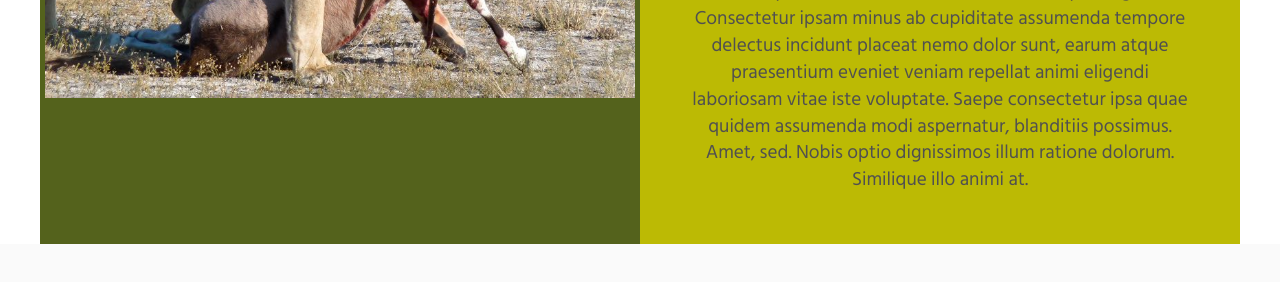
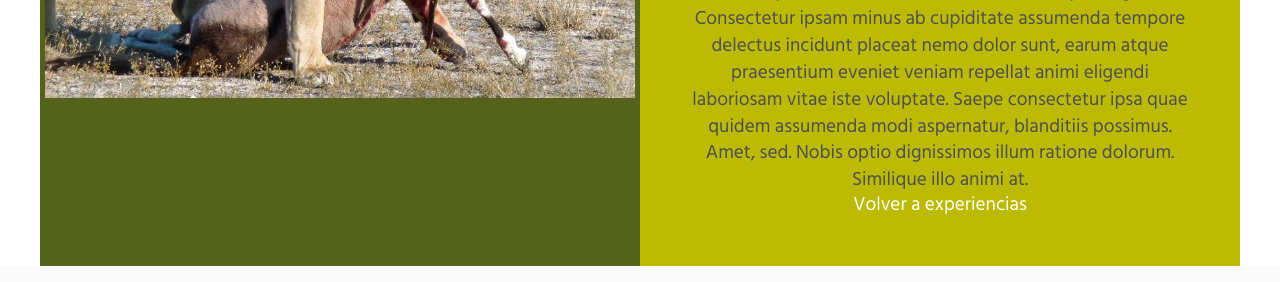
Before and after one commit to aaj2md/animalpreferido, a plain HTML site: page experiencia-1.html in a window 1280 px wide. Shown: the part 743-1025 px from the top of the page. Drawn offline with Linux system fonts and the light colour scheme.

Commit message:
enlace-experiencia

```diff
--- a/css/estilos-experiencias.css
+++ b/css/estilos-experiencias.css
@@ -49,6 +49,7 @@
 .zona-roja a{
     color: #ded6c0;
     text-decoration: none;
+
 }
 
 .zona-roja p{
@@ -61,6 +62,7 @@
 .zona-crema a{
     color: #ffffff;
     text-decoration: none;
+
 }
 
 .zona-roja a:hover, .zona-crema a:hover{
@@ -121,3 +123,11 @@
     background-color: #50505078;
     padding: 5px;
 }
+
+.volver{
+    font-size: larger;
+}
+
+.volver:hover{
+    color: orangered;
+}
--- a/experiencia-1.html
+++ b/experiencia-1.html
@@ -120,6 +120,7 @@
                     <h2>Conoce la experiencia de María en el delta del Okabango</h2>
                     <p>Lorem, ipsum dolor sit amet consectetur adipisicing elit. Saepe quo expedita unde officiis odio nesciunt magnam sapiente cum, modi excepturi nulla quas ipsam obcaecati in accusamus repudiandae consectetur assumenda harum libero vero dolorem laudantium. Maiores voluptatibus quaerat, libero veniam facere debitis unde harum dolor! Fugiat nisi architecto perspiciatis doloribus quidem!</p>
                     <p>Lorem ipsum dolor sit amet consectetur adipisicing elit. Consectetur ipsam minus ab cupiditate assumenda tempore delectus incidunt placeat nemo dolor sunt, earum atque praesentium eveniet veniam repellat animi eligendi laboriosam vitae iste voluptate. Saepe consectetur ipsa quae quidem assumenda modi aspernatur, blanditiis possimus. Amet, sed. Nobis optio dignissimos illum ratione dolorum. Similique illo animi at.</p>
+                    <a href="experiencias.html" class="volver">Volver a experiencias</a>
 
             </section>
 
```
Also changed, not shown: experiencia-2.html (+1 -0 lines).
